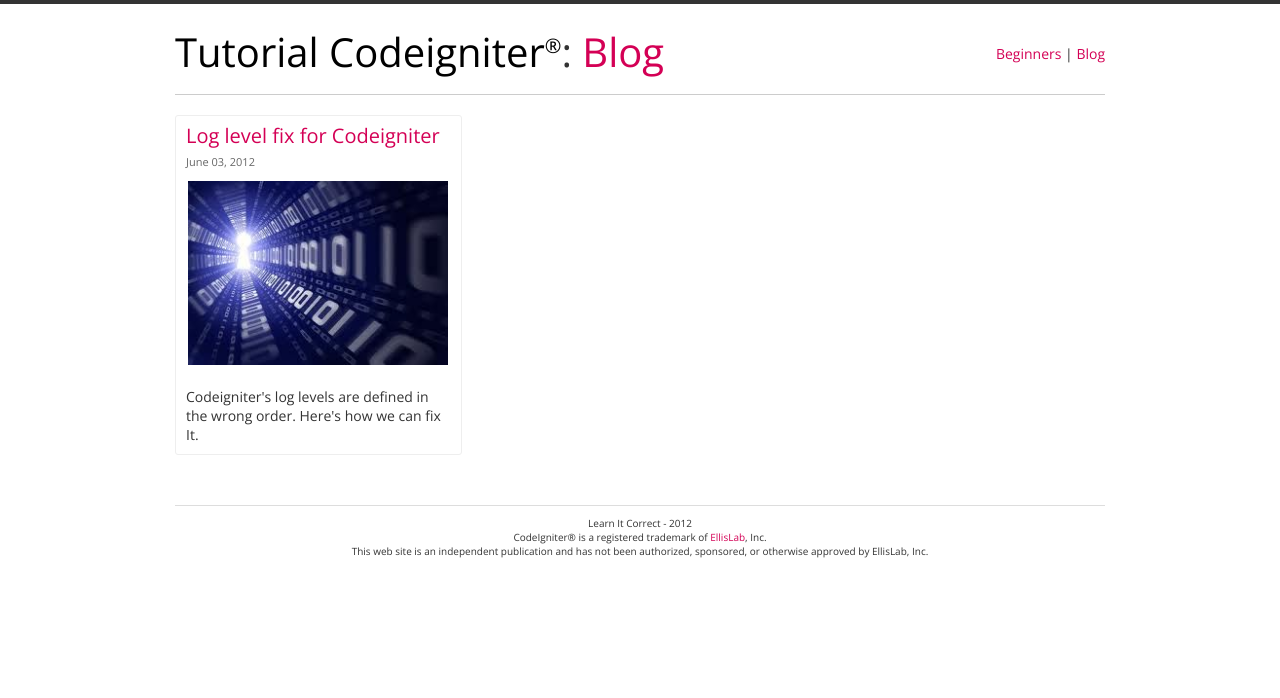
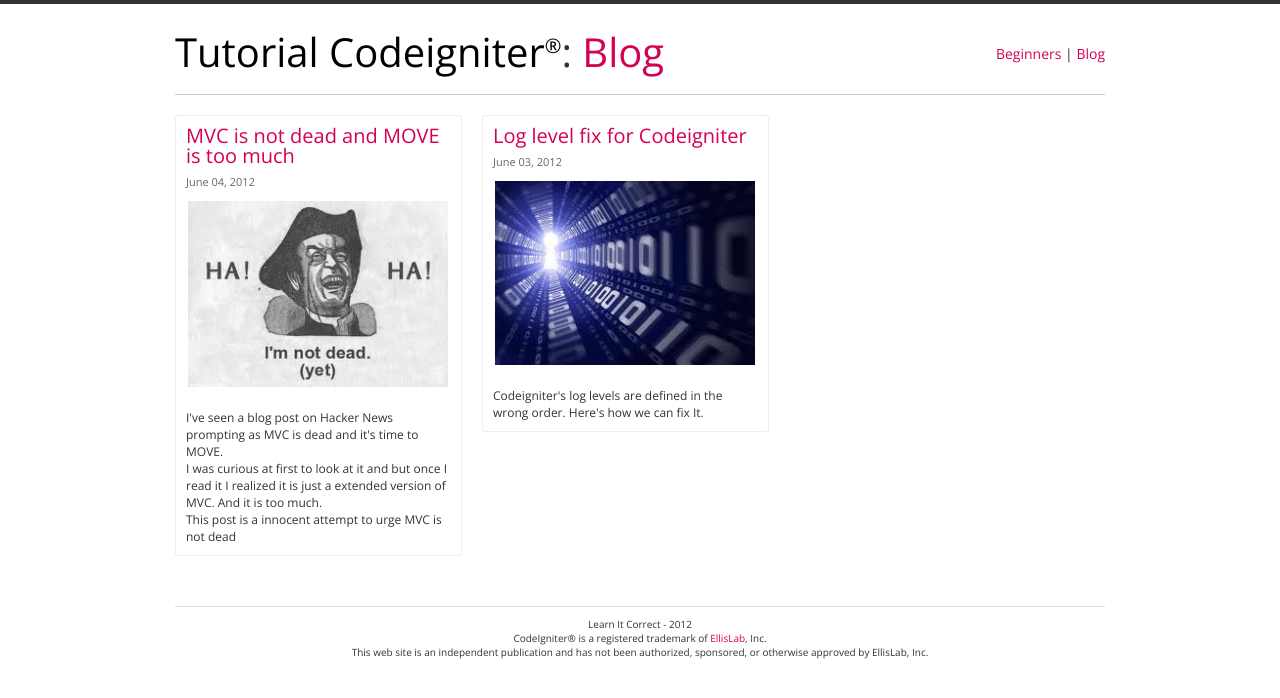
Before and after one commit to tutorialcodeigniter/tutorialcodeigniter.github.com, a Jekyll site: the page built from blog/index.html, in a window 1280 px wide. Shown: the top 698 px of the page. Built offline with Jekyll 4.4.1, drawn with Linux system fonts in a browser that asks for light colours.

Commit message:
added MVC is not dead yet post

```diff
--- /dev/null
+++ b/_posts/blog/2012-06-04-mvc-is-not-dead-move-is-too-much.md
@@ -0,0 +1,46 @@
+---
+layout: blog
+title: MVC is not dead and MOVE is too much
+category: blog
+tags: ['MVC']
+image: /images/blog/mvc-is-not-dead.jpg
+summery: "I've seen a blog post on Hacker News prompting as MVC is dead and it's time to MOVE. <br>I was curious at first to look at it and but once I read it I realized it is just a extended version of MVC. And it is too much. <br>This post is a innocent attempt to urge MVC is not dead"
+---
+
+![MVC is not dead](/images/blog/mvc-is-not-dead.jpg)
+
+I've seen a blog post on Hacker News prompting as [MVC is dead and it's time to MOVE](http://cirw.in/blog/time-to-move-on). I was curious at first to look at it and but once I read it I realized it is just a extended version of MVC and it is too much. This post is a innocent attempt to urge MVC is not dead.
+
+## Bit about MOVE
+Before starting to answer it would be better to have a word on MOVE. Simply its an extension to MVC where you code in
+
+* **M**odel - DB activities
+* **O**peration - Does some core logics in the your app
+* **V**iew - All the UI logics
+* **E**vent - does routing and handling page requests
+
+## Here is my answer
+In this I wrote my answer based on [Codeigniter](http://codeigniter.com) (MVC framework for PHP) to make some of my points. But it can be applied with any MVC or HMVC framework available. All of these are my personal thoughts and I might be wrong :)
+
+### Event is just a URL Router
+You don't need special Event class because Controller already does it with the help of URL Router.
+
+### Operation can be handle in the Model
+In these days people use ORM and Database abstraction libraries. So we can simply use model to code our logics too. So there is no need of Operation class to specially handle logics.
+
+### We don't need to confuse people
+We can extends thing as many as we can. We can extend MOVE too. But what really matter is ease of use. If it is simple many will accept it. MVC is simple and many use it.
+
+### We use libraries
+We don't code each and every thing we need. We tend to use libraries. Still there is a problem with MOVE as where to use libraries. So use it suits where. Inside a controller, model or view.
+
+
+## Use MVC with a discipline
+
+People like flexibility. So It is upto you or your team to use MVC as you like. The essence here is use it with a discipline. Here is my discipline.
+
+* Model - Does all my logics (DB + Business Logic)
+* View - Does all my UI
+* Controller - Just glue Model and View to a URL request.
+
+Hope I did a good job on proving "MVC is not dead" :)
--- a/css/main.css
+++ b/css/main.css
@@ -131,7 +131,7 @@ h1 {
 
 .post-content {
 	margin-top: 10px;
-	font-size: 14px;
+	font-size: 12px;
 }
 
 #side-bar {
@@ -175,7 +175,7 @@ h1 {
     line-height: 24px;
 }
 
-.nodejs { background-color: #008080}
+.mvc { background-color: #008080}
 .php { background-color: #aa00d4}
 .js { background-color: #2d5016}
 .jekyll { background-color: #aa0088}
```
Also changed, not shown: images/blog/mvc-is-not-dead.jpg (added).
